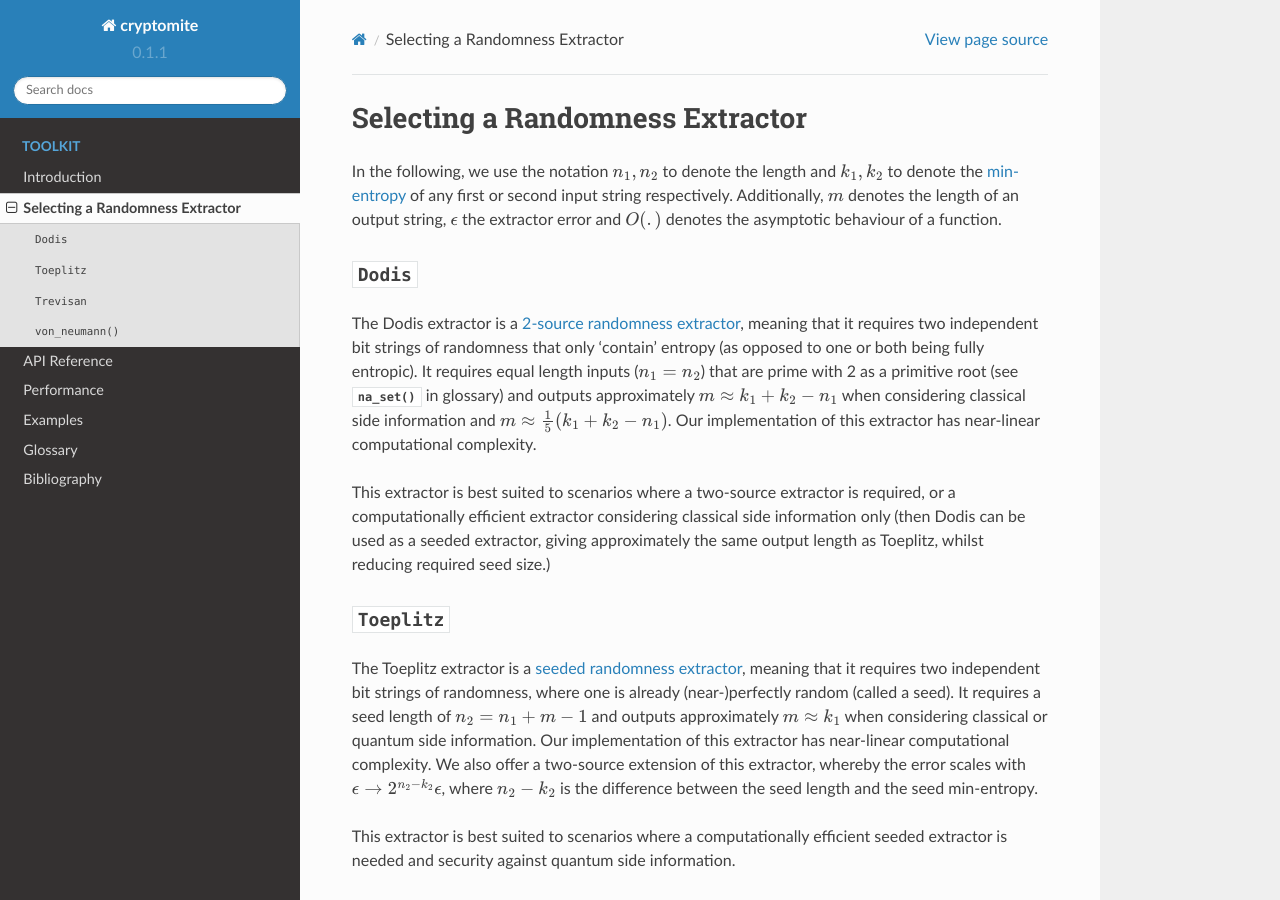
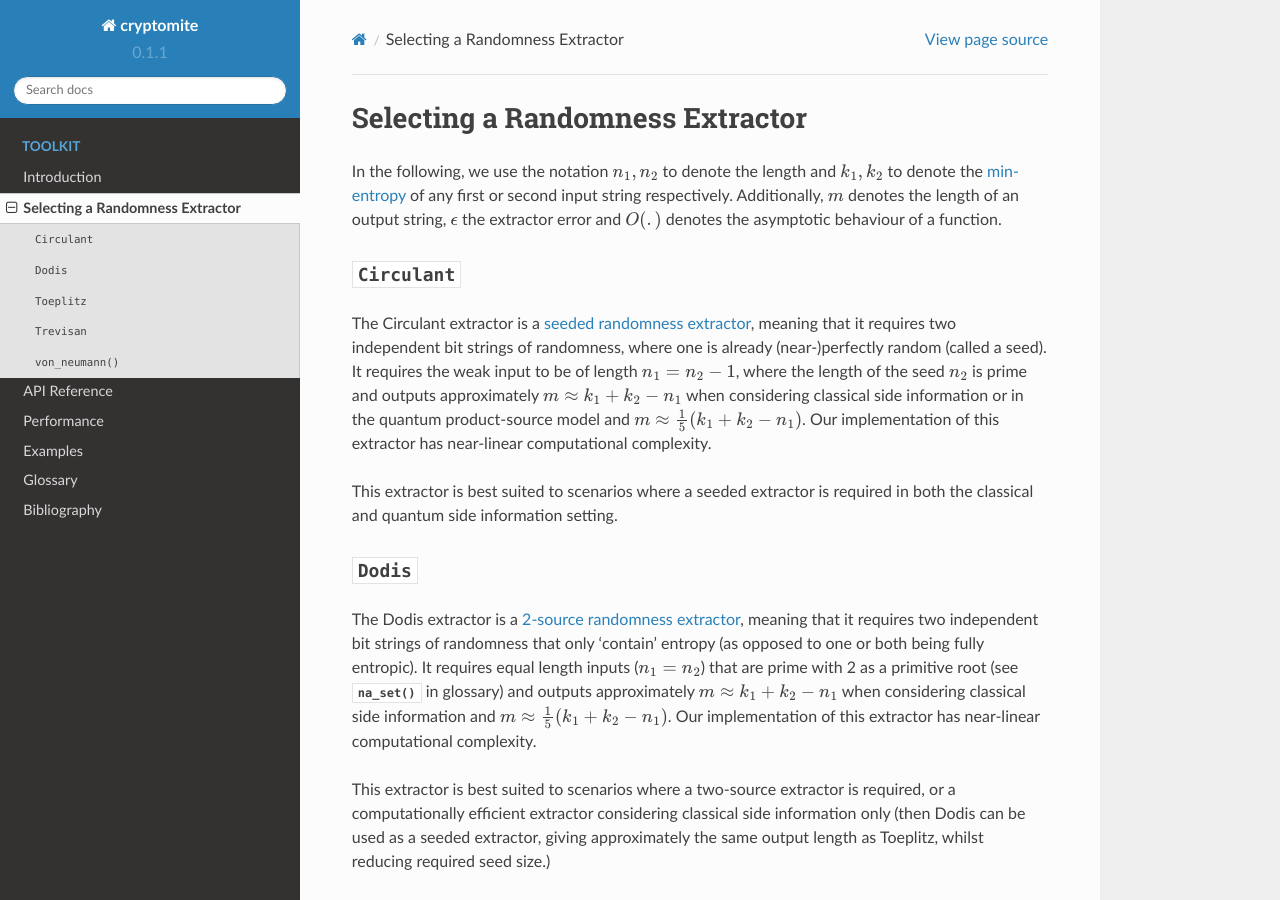
Before and after one commit to CQCL/cryptomite, a Sphinx documentation site: the page built from docs/gettingstarted.rst, in a window 1280 px wide and 900 px high. Built offline with Sphinx 7.4.7 and the Read the Docs theme 2.0.0, drawn with Linux system fonts in a browser that asks for light colours.

Commit message:
update docs

```diff
--- a/docs/gettingstarted.rst
+++ b/docs/gettingstarted.rst
@@ -3,6 +3,17 @@ Selecting a Randomness Extractor
 In the following, we use the notation :math:`n_1, n_2` to denote the length and :math:`k_1, k_2` to denote the :term:`min-entropy` of
 any first or second input string respectively. Additionally, :math:`m` denotes the length of an output string, :math:`\epsilon`
 the extractor error and :math:`O(.)` denotes the asymptotic behaviour of a function.
+
+:py:class:`.Circulant`
+------------------
+The Circulant extractor is a :term:`seeded randomness extractor`, meaning that it requires two independent bit
+strings of randomness, where one is already (near-)perfectly random (called a seed).
+It requires the weak input to be of length :math:`n_1 = n_2 - 1`, where the length of the seed :math:`n_2` is prime
+and outputs approximately :math:`m \approx k_1 + k_2 - n_1` when considering classical side information or in the quantum product-source model
+and :math:`m \approx \frac{1}{5}(k_1 + k_2 - n_1)`.
+Our implementation of this extractor has near-linear computational complexity.
+
+This extractor is best suited to scenarios where a seeded extractor is required in both the classical and quantum side information setting.
 
 :py:class:`.Dodis`
 ------------------
--- a/docs/performance.rst
+++ b/docs/performance.rst
@@ -10,6 +10,6 @@ The varying degrees of computational efficiency for the extractors of :py:mod:`c
 Some observations performance observations are:
 
 * The :py:func:`.von_neumann` extractor is able to output at speeds above 7Mbit/s.
-* The :py:class:`.Dodis` and :py:class:`.Toeplitz` extractors are able to output at speeds of up to 1Mbit/s. The generation speed is faster for shorter input lengths.
+* The :py:class:`.Circulant`, :py:class:`.Dodis` and :py:class:`.Toeplitz` extractors are able to output at speeds of up to 1Mbit/s. The generation speed is faster for shorter input lengths.
 * The :py:class:`.Trevisan` extractor can generate output at speeds comparable to the :py:class:`.Toeplitz` and :py:class:`.Dodis` extractors only when the input size is extremely short.
 * The :py:class:`.Trevisan` extractor unable to generate a non-vanishing bits/second rate for input lengths greater than approximately 30,000.
```
Also changed, not shown: docs/cryptomite.rst (+8 -0 lines).
